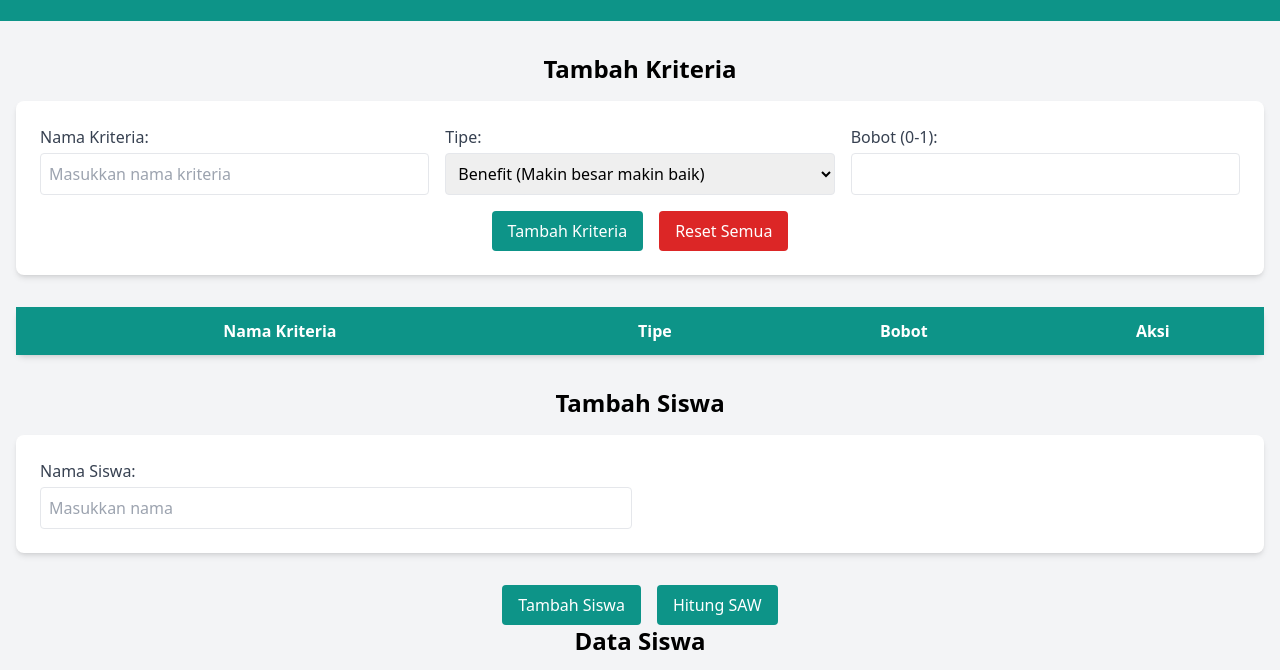
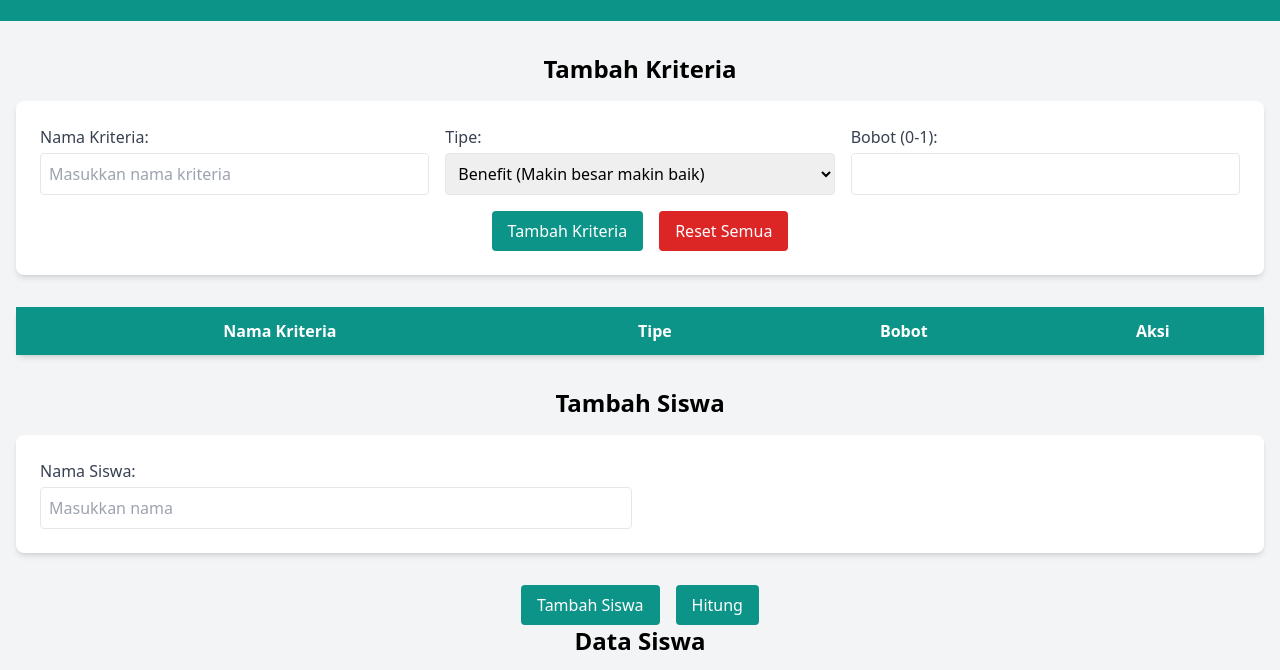
Before and after one commit to ashri83/portofolio-web, a plain HTML site: page saw.html in a window 1280 px wide. Shown: the part 95-765 px from the top of the page. Drawn offline with nearby package versions, Linux system fonts and the light colour scheme.

Commit message:
Update saw.html

```diff
--- a/saw.html
+++ b/saw.html
@@ -60,7 +60,7 @@
         <div id="formSiswa" class="bg-white p-6 rounded-lg shadow-md mb-8"></div>
         <div class="flex gap-4 justify-center">
             <button onclick="tambahSiswa()" class="bg-teal-600 text-white px-4 py-2 rounded hover:bg-teal-700">Tambah Siswa</button>
-            <button onclick="hitungSAW()" class="bg-teal-600 text-white px-4 py-2 rounded hover:bg-teal-700">Hitung SAW</button>
+            <button onclick="hitungSAW()" class="bg-teal-600 text-white px-4 py-2 rounded hover:bg-teal-700">Hitung</button>
         </div>
 
         <!-- Tabel Input Siswa -->
```
